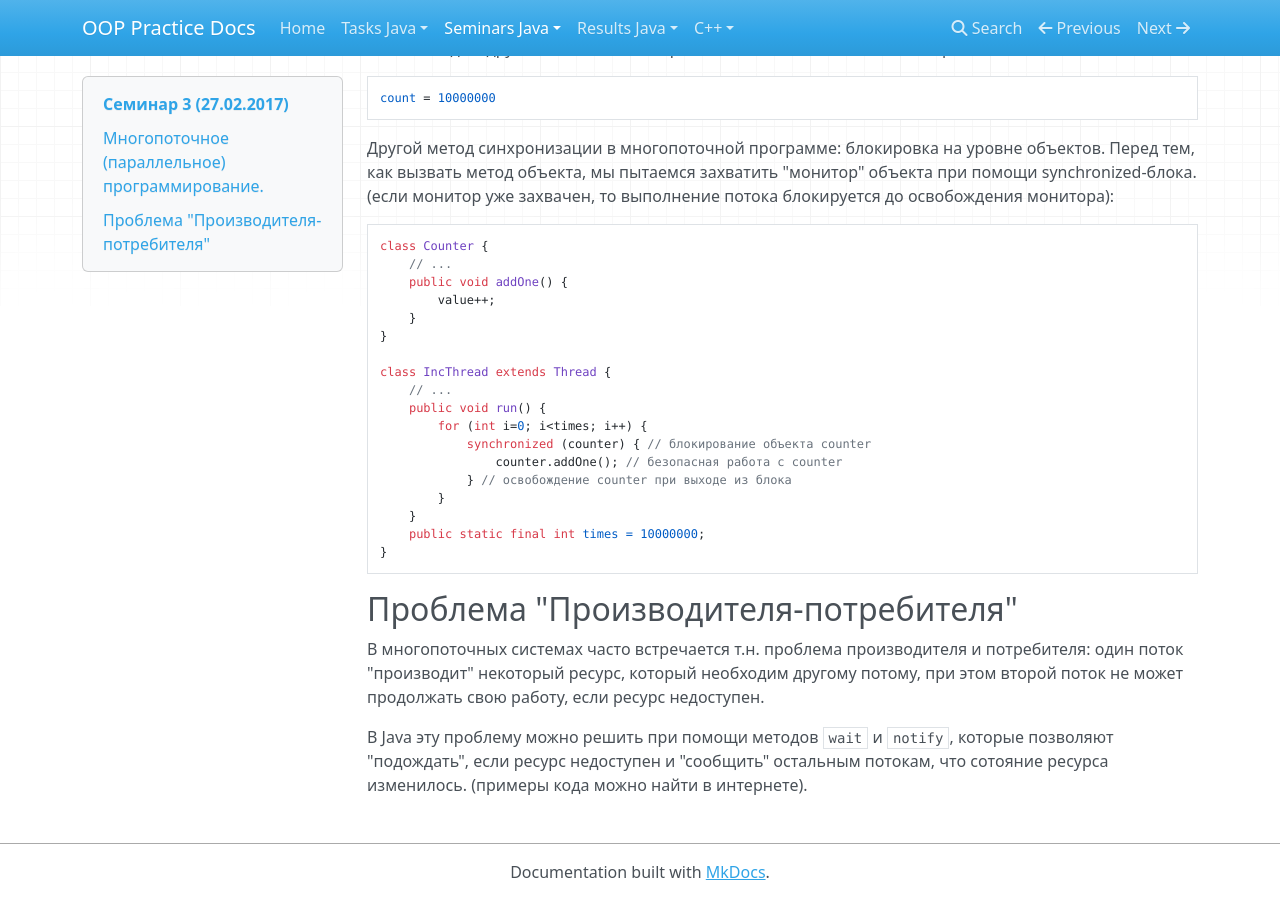
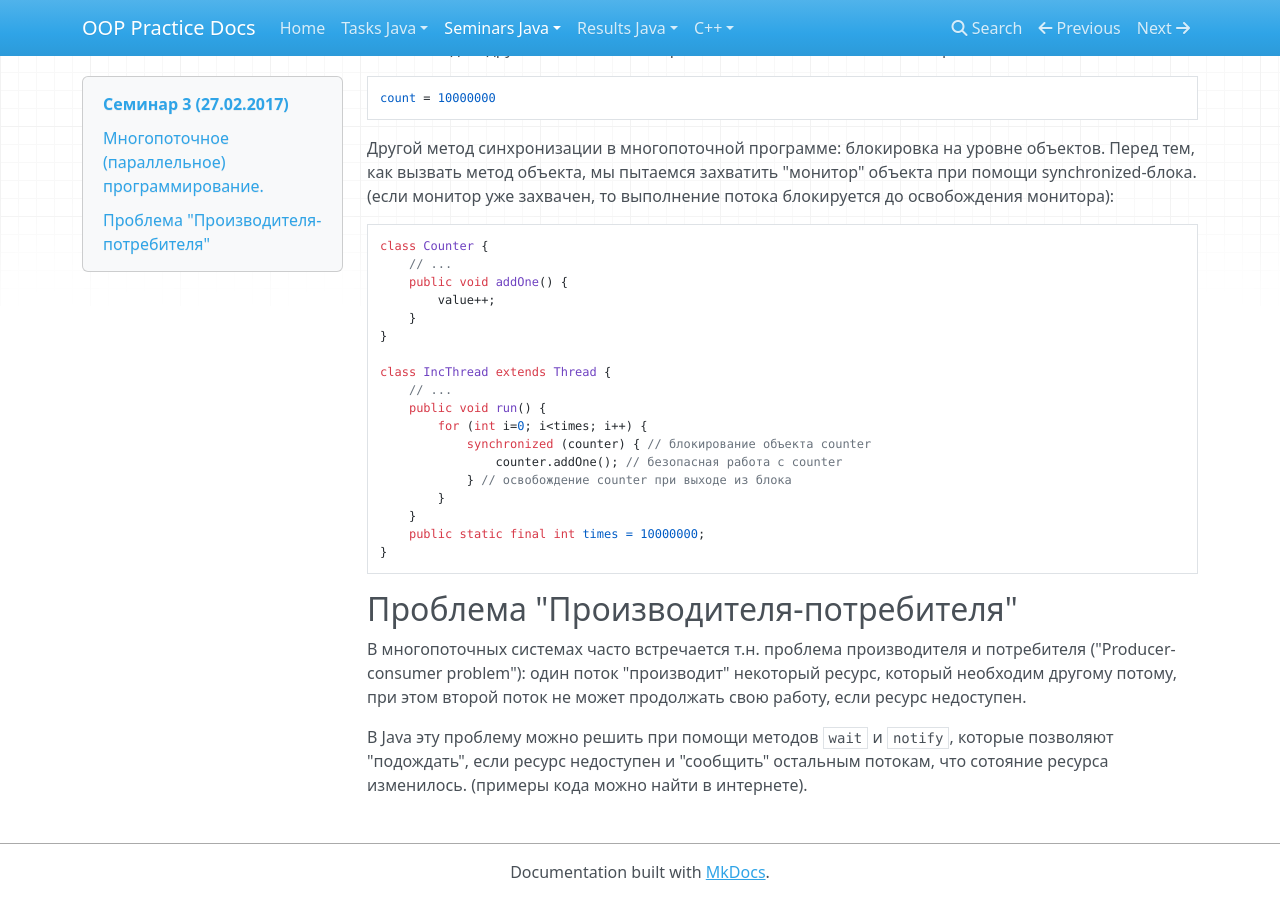
Before and after one commit to avoronkov/oop, an MkDocs documentation site: the page built from docs/2017.java/seminar3.md, in a window 1280 px wide and 900 px high, scrolled down 2667 px. Built offline with MkDocs 1.6.1, drawn with Linux system fonts in a browser that asks for light colours; nearby versions of some CDN libraries; old or Windows-style settings are respelled for this version of MkDocs.

Commit message:
added Producer–consumer problem term

````diff
--- a/docs/2017.java/seminar3.md
+++ b/docs/2017.java/seminar3.md
@@ -159,7 +159,7 @@ class IncThread extends Thread {
 ```
 
 ## Проблема "Производителя-потребителя"
-В многопоточных системах часто встречается т.н. проблема производителя и потребителя:
+В многопоточных системах часто встречается т.н. проблема производителя и потребителя ("Producer-consumer problem"):
 один поток "производит" некоторый ресурс, который необходим другому потому,
 при этом второй поток не может продолжать свою работу, если ресурс недоступен.
 
````
